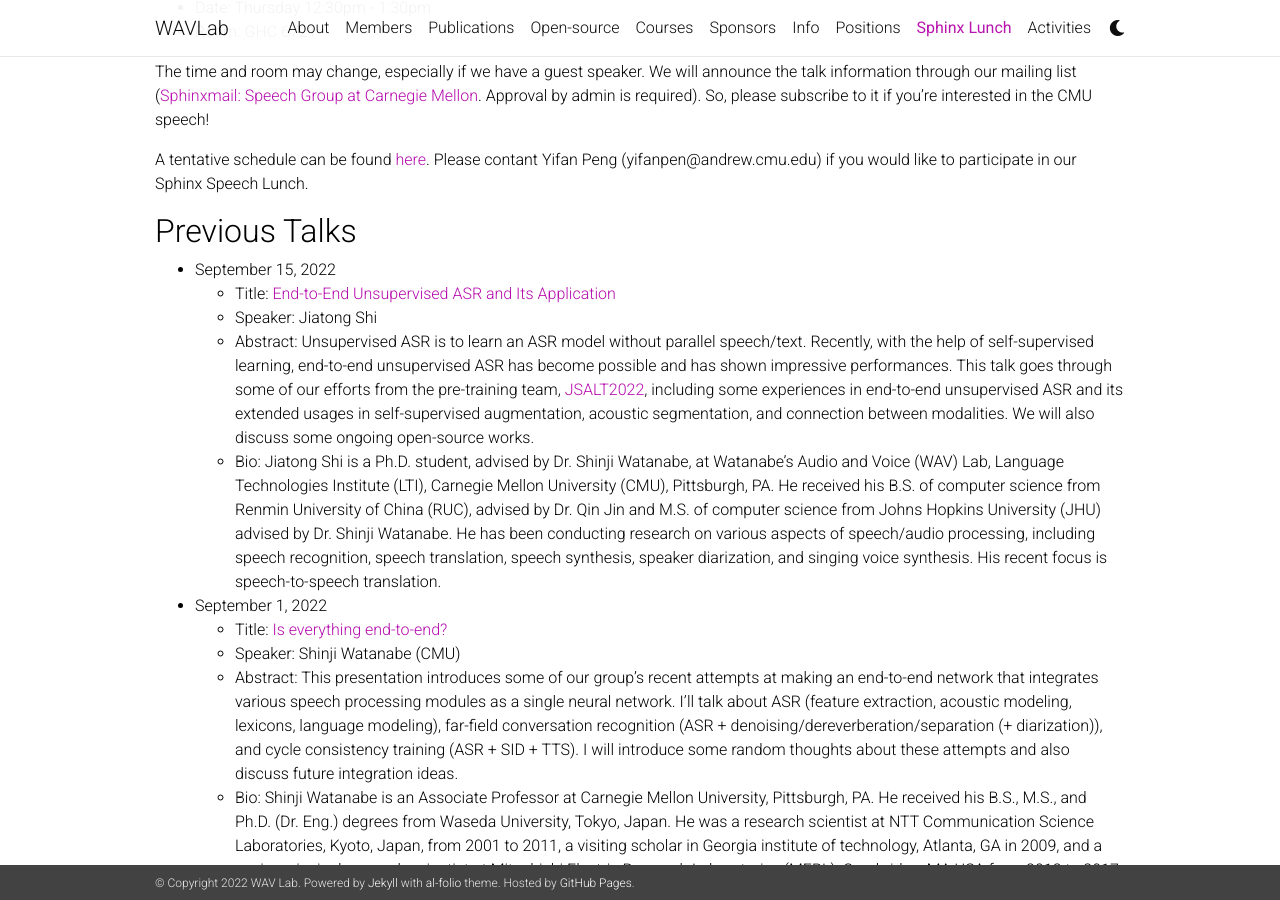
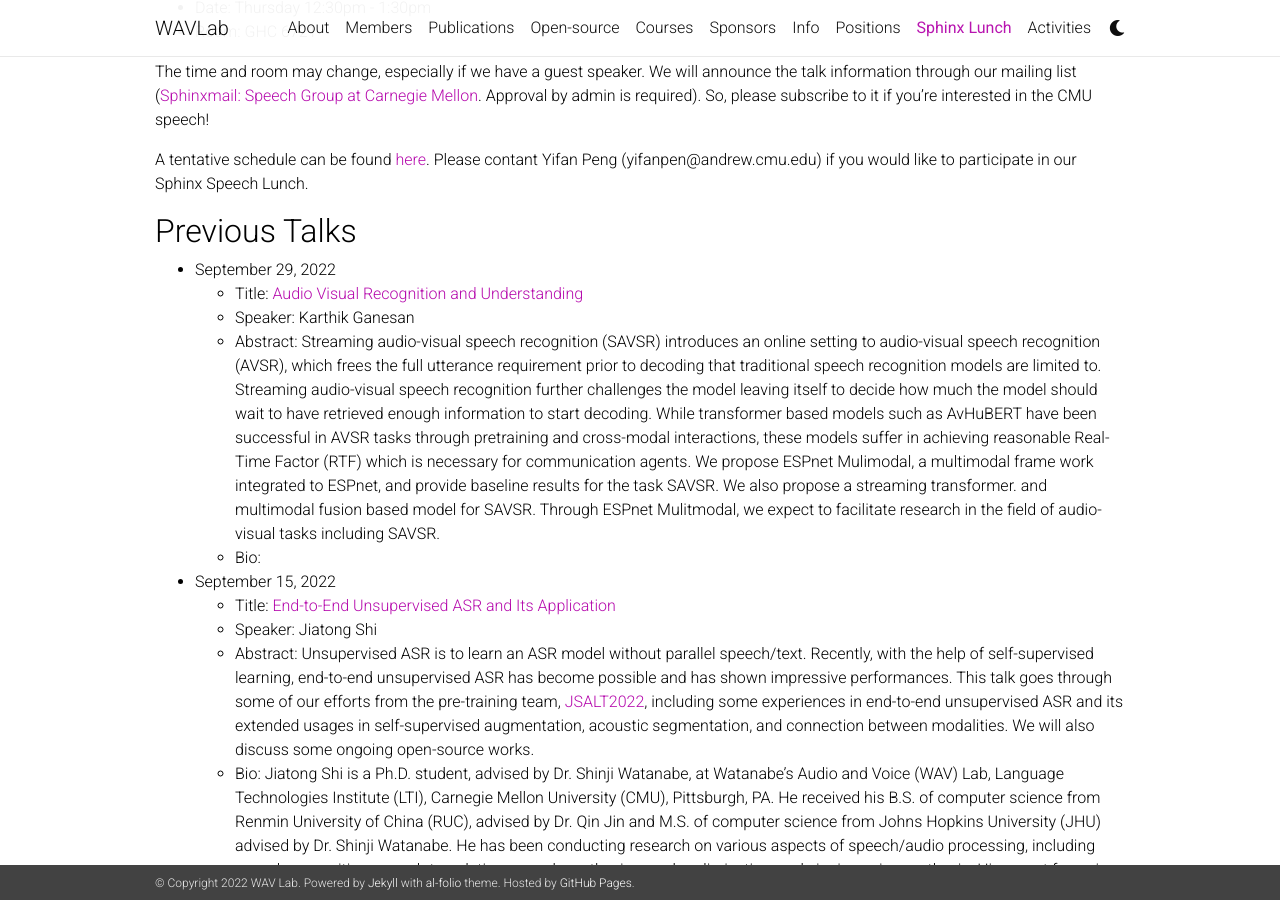
Before and after one commit to shinjiwlab/shinjiwlab.github.io, a Jekyll site: the page built from _pages/sphinx-lunch.md, in a window 1280 px wide and 900 px high, scrolled down 340 px. Built offline with Jekyll 4.4.1, drawn with Linux system fonts in a browser that asks for light colours; nearby versions of some CDN libraries; a style sheet for code colours, icons or effects is not loaded.

Commit message:
update sphinx

```diff
--- a/_pages/sphinx-lunch.md
+++ b/_pages/sphinx-lunch.md
@@ -24,6 +24,12 @@ So, please subscribe to it if you're interested in the CMU speech!
 A tentative schedule can be found [here](https://docs.google.com/spreadsheets/d/1TOai33IkD7zAFBsNDkk29RRz5CpXN56vQRajlrs1kis/edit?usp=sharing). Please contant Yifan Peng (yifanpen@andrew.cmu.edu) if you would like to participate in our Sphinx Speech Lunch.
 
 ## Previous Talks
+
+- September 29, 2022
+  - Title: [Audio Visual Recognition and Understanding]({{ site.baseurl }}/assets/pdf/2022-09-29_Karthik.pdf)
+  - Speaker: Karthik Ganesan
+  - Abstract: Streaming audio-visual speech recognition (SAVSR) introduces an online setting to audio-visual speech recognition (AVSR), which frees the full utterance requirement prior to decoding that traditional speech recognition models are limited to. Streaming audio-visual speech recognition further challenges the model leaving itself to decide how much the model should wait to have retrieved enough information to start decoding. While transformer based models such as AvHuBERT have been successful in AVSR tasks through pretraining and cross-modal interactions, these models suffer in achieving reasonable Real-Time Factor (RTF) which is necessary for communication agents. We propose ESPnet Mulimodal, a multimodal frame work integrated to ESPnet, and provide baseline results for the task SAVSR. We also propose a streaming transformer. and multimodal fusion based model for SAVSR. Through ESPnet Mulitmodal, we expect to facilitate research in the field of audio-visual tasks including SAVSR.
+  - Bio:
 
 - September 15, 2022
   - Title: [End-to-End Unsupervised ASR and Its Application]({{ site.baseurl }}/assets/pdf/2022-09-15-jiatong.pdf)
```
